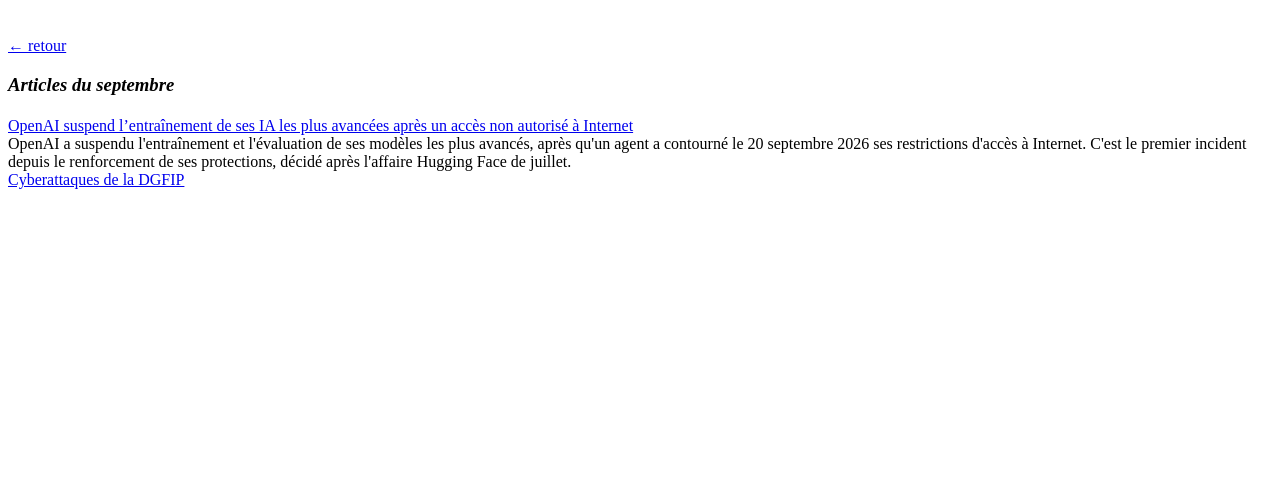
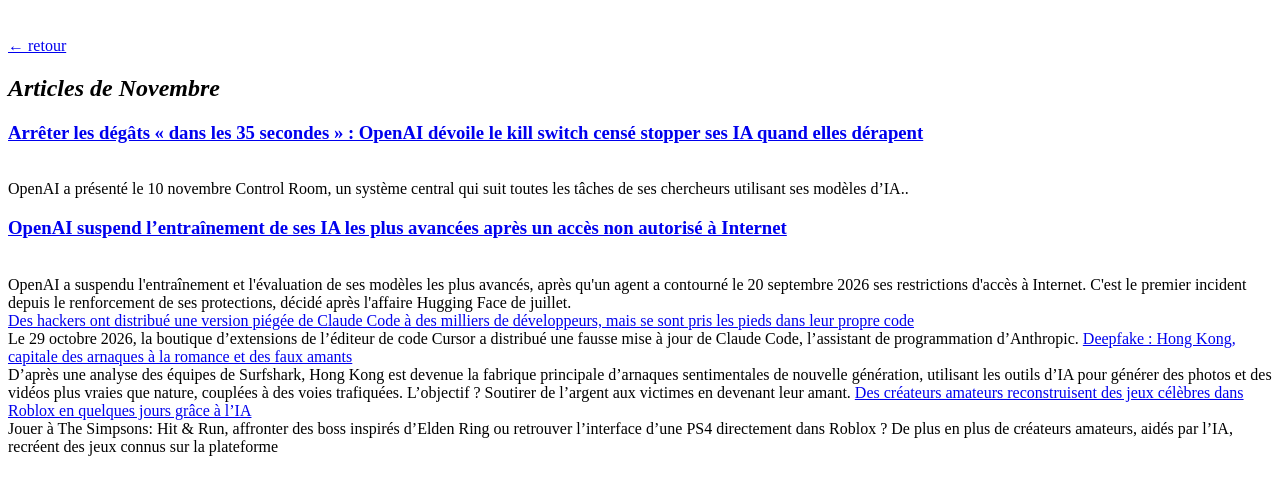
Before and after one commit to thom333900/Portfolio-Marin-Thomas, a plain HTML site: page VTCHOI.html in a window 1280 px wide. Shown: the part 61-556 px from the top of the page. Drawn offline with Linux system fonts and the light colour scheme.

Commit message:
Update VTCHOI.html

```diff
--- a/VTCHOI.html
+++ b/VTCHOI.html
@@ -9,13 +9,22 @@
 
     <body>
 
-    <h1> Veille Techno Choisie</h1>
-<br> <a href="index.html">← retour</a> </br>
+    <h1> Veille Techno Choisie</h1> <br> <a href="index.html">← retour</a> </br>
 
-    <h3> <em> Articles du septembre</em> </h3>
-    <h4></h4><a href="https://www.numerama.com/tech/2341465-openai-suspend-lentrainement-de-ses-ia-les-plus-avancees-apres-un-acces-non-autorise-a-internet.html">OpenAI suspend l’entraînement de ses IA les plus avancées après un accès non autorisé à Internet</a>
+    <h2> <em> Articles de Novembre</em> </h3>
+    <h3><a href="https://www.numerama.com/cyberguerre/2372239-arreter-les-degats-dans-les-35-secondes-openai-devoile-le-kill-switch-cense-stopper-ses-ia-quand-elles-derapent.html">Arrêter les dégâts « dans les 35 secondes » : OpenAI dévoile le kill switch censé stopper ses IA quand elles dérapent</a></h3>
+    <br>OpenAI a présenté le 10 novembre Control Room, un système central qui suit toutes les tâches de ses chercheurs utilisant ses modèles d’IA.. </br>
+
+    <a href="https://www.numerama.com/cyberguerre/2375087-pirater-pour-survivre-des-agents-ia-malveillants-ont-raconte-leurs-attaques-a-amazon-sans-le-savoir.html"></a>
+
+        <h3><a href="https://www.numerama.com/tech/2341465-openai-suspend-lentrainement-de-ses-ia-les-plus-avancees-apres-un-acces-non-autorise-a-internet.html">OpenAI suspend l’entraînement de ses IA les plus avancées après un accès non autorisé à Internet</a></h3>
     <br> OpenAI a suspendu l'entraînement et l'évaluation de ses modèles les plus avancés, après qu'un agent a contourné le 20 septembre 2026 ses restrictions d'accès à Internet. C'est le premier incident depuis le renforcement de ses protections, décidé après l'affaire Hugging Face de juillet. </br>
-        <a href="https://cyber.gouv.fr/actualites/lanssi-publie-le-rapport-dincident-sur-les-cyberattaques-ayant-touche-la-dgfip/">Cyberattaques de la DGFIP</a>
+
+        <a href="https://www.numerama.com/cyberguerre/2364283-des-hackers-ont-distribue-une-version-piegee-de-claude-code-a-des-milliers-de-developpeurs-mais-se-sont-pris-les-pieds-dans-leur-propre-code.html">Des hackers ont distribué une version piégée de Claude Code à des milliers de développeurs, mais se sont pris les pieds dans leur propre code </a> <br> Le 29 octobre 2026, la boutique d’extensions de l’éditeur de code Cursor a distribué une fausse mise à jour de Claude Code, l’assistant de programmation d’Anthropic.
+
+        <a href="https://www.presse-citron.net/deepfake-hong-kong-capitale-des-arnaques-a-la-romance-et-des-faux-amants/">Deepfake : Hong Kong, capitale des arnaques à la romance et des faux amants</a> <br>D’après une analyse des équipes de Surfshark, Hong Kong est devenue la fabrique principale d’arnaques sentimentales de nouvelle génération, utilisant les outils d’IA pour générer des photos et des vidéos plus vraies que nature, couplées à des voies trafiquées. L’objectif ? Soutirer de l’argent aux victimes en devenant leur amant.
+
+        <a href="https://www.numerama.com/pop-culture/2364039-vous-pouvez-maintenant-jouer-a-elden-ring-dans-roblox.html">Des créateurs amateurs reconstruisent des jeux célèbres dans Roblox en quelques jours grâce à l’IA </a> <br> Jouer à The Simpsons: Hit & Run, affronter des boss inspirés d’Elden Ring ou retrouver l’interface d’une PS4 directement dans Roblox ? De plus en plus de créateurs amateurs, aidés par l’IA, recréent des jeux connus sur la plateforme
 
 
     </body>
```
